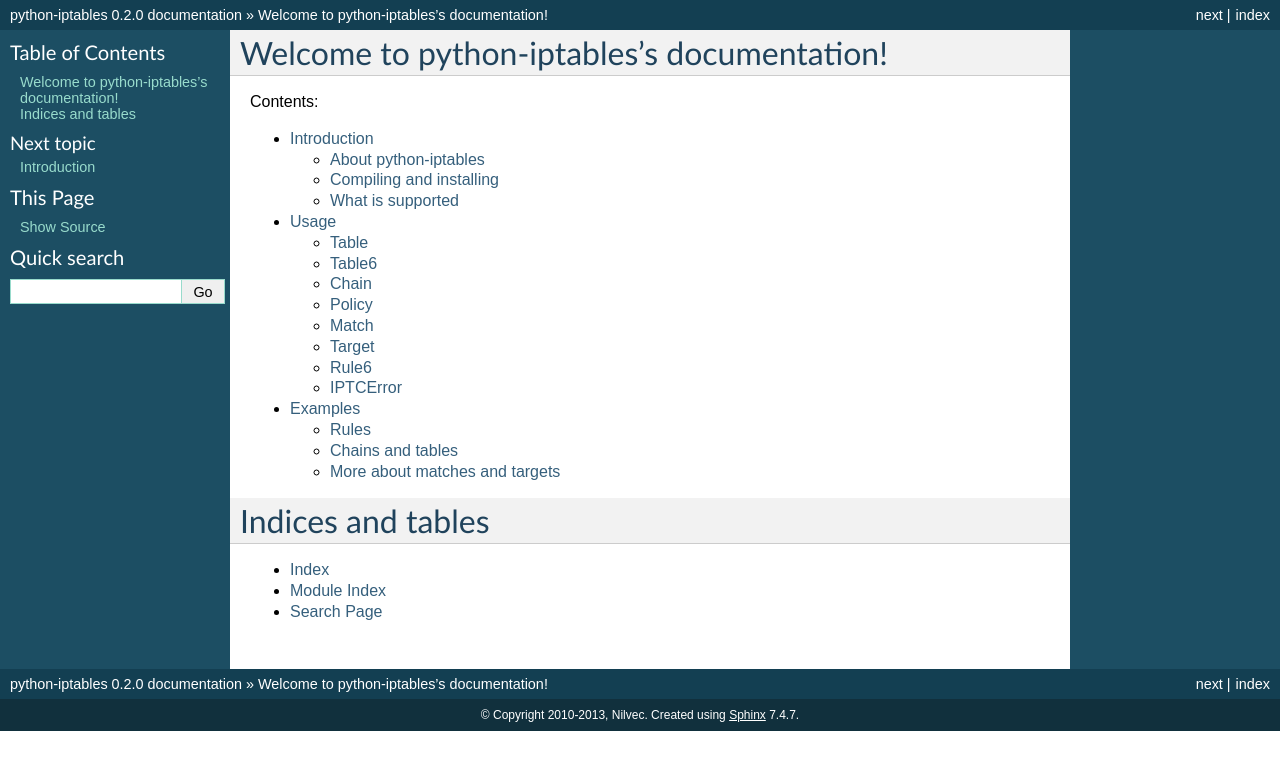
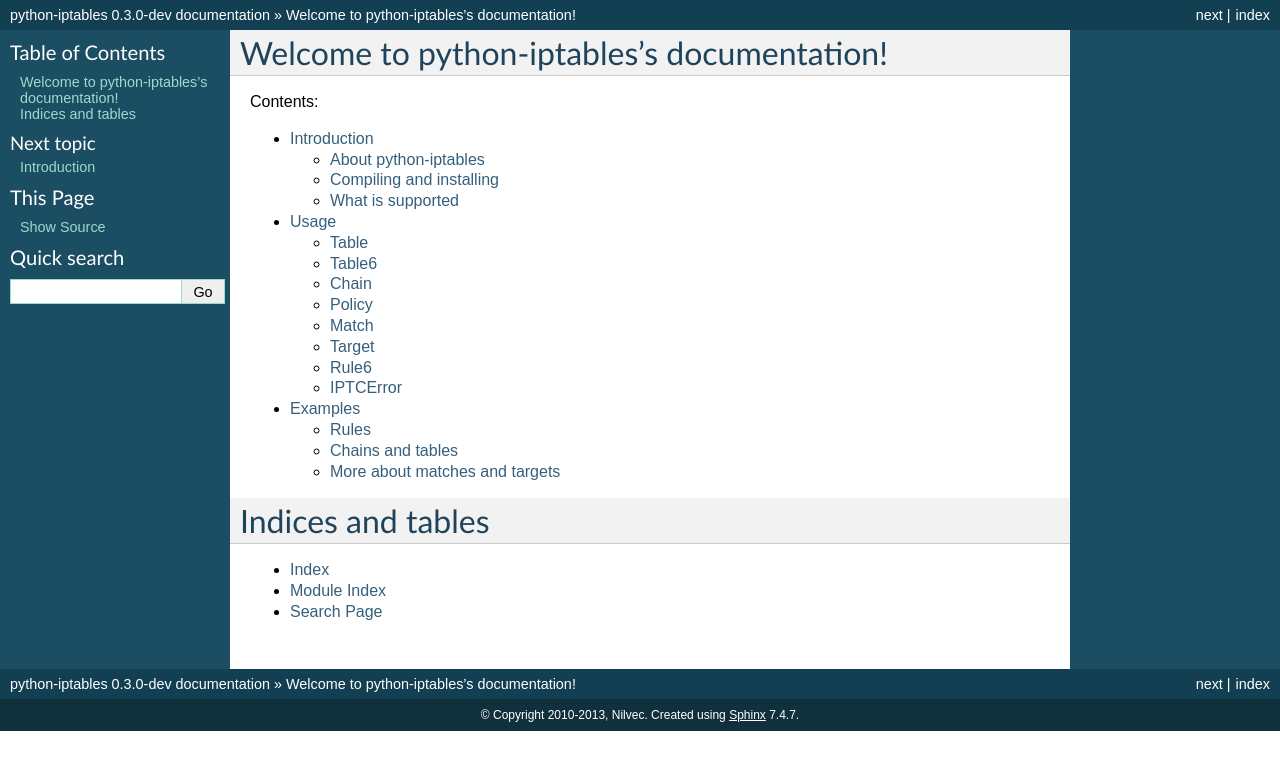
Before and after one commit to ldx/python-iptables, a Sphinx documentation site: the page built from doc/index.rst, in a window 1280 px wide. Shown: the top 770 px of the page. Built offline with Sphinx 7.4.7, drawn with Linux system fonts in a browser that asks for light colours.

Commit message:
Start 0.3.0-dev.

```diff
--- a/doc/conf.py
+++ b/doc/conf.py
@@ -46,9 +46,9 @@
 # built documents.
 #
 # The short X.Y version.
-version = '0.2.0'
+version = '0.3.0'
 # The full version, including alpha/beta/rc tags.
-release = '0.2.0'
+release = '0.3.0-dev'
 
 # The language for content autogenerated by Sphinx. Refer to documentation
 # for a list of supported languages.
--- a/iptc/version.py
+++ b/iptc/version.py
@@ -1,4 +1,4 @@
 # -*- coding: utf-8 -*-
 
 __pkgname__ = "python-iptables"
-__version__ = "0.2.0"
+__version__ = "0.3.0-dev"
```
